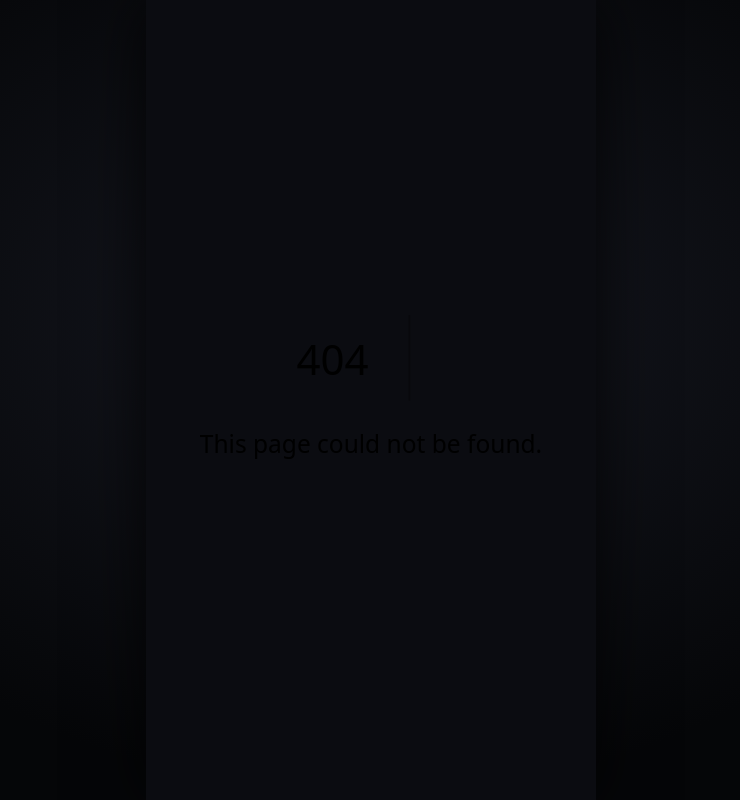
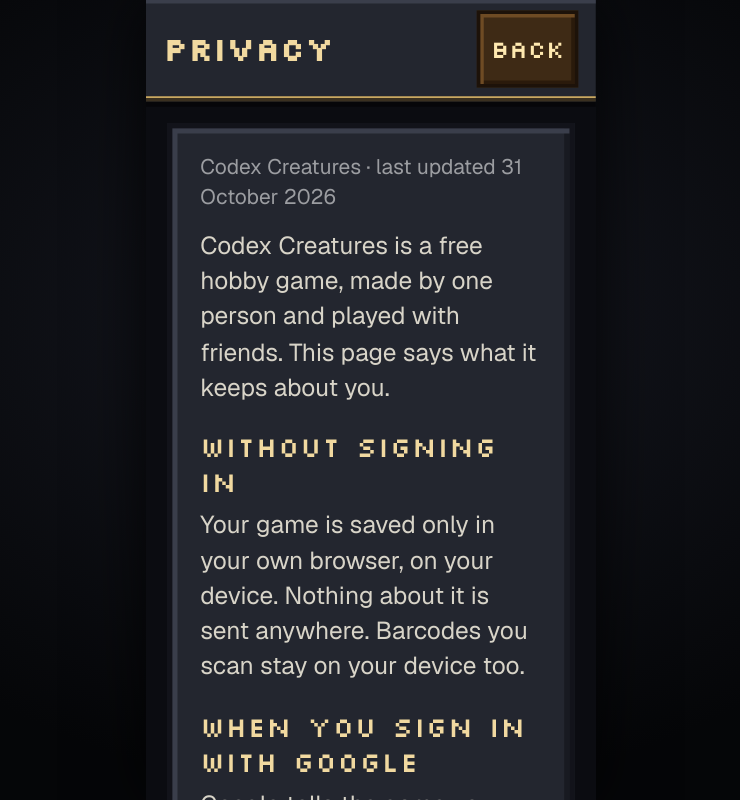
Before and after one commit to codex-creatures/codex-creatures-clean, a Next.js app: page /privacy in a window 1280 px wide. Before the commit this address had no page. Shown: the whole page, without its empty margins (269-1009 px from the left). Built offline with nearby package versions, Linux system fonts and the light colour scheme.

Commit message:
Adds a privacy page (linked from the online box's ?), saying plainly what the game keeps when you sign in with Google: needed so anyone with a Google account can sign in, not just a test list.
Co-Authored-By: Claude Opus 5.5 <noreply@anthropic.com>

```diff
--- /dev/null
+++ b/app/privacy/page.tsx
@@ -0,0 +1,48 @@
+"use client";
+// app/privacy/page.tsx
+// The privacy policy: Google needs a link to one before anyone outside the
+// test-user list can sign in with Google (docs/design.md §12). Keep it in
+// step with what the game really stores: update it when cloud saves,
+// leaderboards or PvP go live.
+
+import Link from "next/link";
+
+const CONTACT_EMAIL = "adamjbell95@gmail.com";
+const UPDATED = "31 October 2026";
+
+const h = { fontSize: 16, color: "#f1d9a0", margin: "14px 0 4px" } as const;
+const p = { fontSize: 14, lineHeight: 1.45, margin: "0 0 8px", color: "#d8d4c8" } as const;
+
+export default function PrivacyPage() {
+  return (
+    <main className="screen-page">
+      <header className="screen-header" style={{ gridTemplateColumns: "1fr auto" }}>
+        <h1 className="pixel-font" style={{ margin: 0, fontSize: 18, color: "#f1d9a0", fontWeight: 600 }}>Privacy</h1>
+        <Link href="/start" className="dock-tab" style={{ minWidth: 44, minHeight: 44, display: "grid", placeItems: "center" }}>Back</Link>
+      </header>
+
+      <div className="screen-scroll">
+        <div className="stone-panel">
+          <p style={{ ...p, color: "rgba(255,255,255,0.55)", fontSize: 12 }}>Codex Creatures · last updated {UPDATED}</p>
+          <p style={p}>Codex Creatures is a free hobby game, made by one person and played with friends. This page says what it keeps about you.</p>
+
+          <h2 className="pixel-font" style={h}>Without signing in</h2>
+          <p style={p}>Your game is saved only in your own browser, on your device. Nothing about it is sent anywhere. Barcodes you scan stay on your device too.</p>
+
+          <h2 className="pixel-font" style={h}>When you sign in with Google</h2>
+          <p style={p}>Google tells the game your email address, your Google account name and profile picture, and an ID for your account. The game also keeps the player name you pick. Sign-in is handled by Supabase, the service that stores this.</p>
+          <p style={p}>Coming soon, and only for players who sign in: your save kept online so it follows you between devices; barcodes scanned shared with all players; leaderboards and battles, where other players see your player name (never your email).</p>
+
+          <h2 className="pixel-font" style={h}>What it doesn&apos;t do</h2>
+          <p style={p}>No ads, no tracking or analytics, and nothing is sold or shared with anyone else. The game only asks Google for your basic profile and email: it can&apos;t see your Gmail, contacts or anything else.</p>
+
+          <h2 className="pixel-font" style={h}>Where it&apos;s kept</h2>
+          <p style={p}>Account details are stored with Supabase. The website is hosted by Vercel, which, like any web host, briefly logs the addresses of devices that visit.</p>
+
+          <h2 className="pixel-font" style={h}>Deleting your account</h2>
+          <p style={p}>Email <b>{CONTACT_EMAIL}</b> from the address you signed in with, and your account and everything stored with it will be deleted. Your saves in your own browser stay until you clear them.</p>
+        </div>
+      </div>
+    </main>
+  );
+}
--- a/components/AccountPanel.tsx
+++ b/components/AccountPanel.tsx
@@ -5,6 +5,7 @@
 // it while signing in or naming. The rules live in lib/online/account.ts;
 // this only shows them.
 
+import Link from "next/link";
 import { useEffect, useState } from "react";
 
 import Help from "@/components/Help";
@@ -103,6 +104,7 @@ export default function AccountPanel() {
               : <li>Sign in with your <b>Google account</b>. No new password.</li>}
             <li>Your <b>name</b> is what other players will see.</li>
             <li>Online features (cloud saves, the global registry, PvP) are on their way. Your game plays the same either way.</li>
+            <li>What&apos;s kept about you: <Link href="/privacy">Privacy</Link>.</li>
           </ul>
         </Help>
         {s === "in" ? (
```
Also changed, not shown: 2 other files (tests, documents, lock files or other folders).
